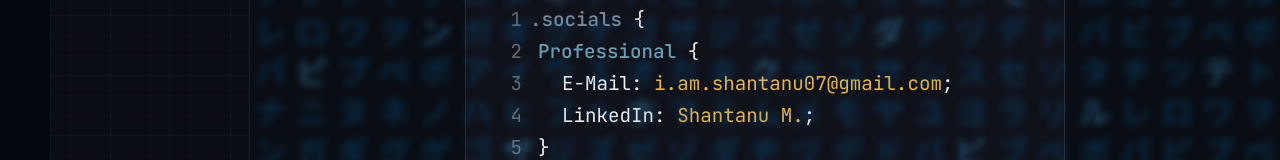
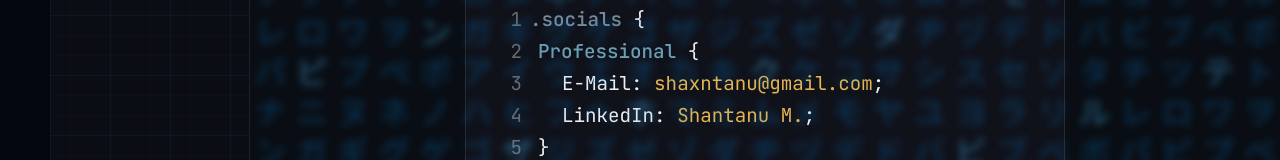
Before and after one commit to shaxntanu/VSCode-Portfolio, a Next.js app: page /contact in a window 1280 px wide. Shown: the part 375-535 px from the top of the page. Built offline with nearby package versions, Linux system fonts and the light colour scheme; no server answers; a web font is replaced by a local one.

Commit message:
Update ContactCode.tsx

```diff
--- a/components/ContactCode.tsx
+++ b/components/ContactCode.tsx
@@ -6,8 +6,8 @@ const contactCategories = [
     items: [
       {
         social: 'E-Mail',
-        link: 'i.am.shantanu07@gmail.com',
-        href: 'mailto:i.am.shantanu07@gmail.com',
+        link: 'shaxntanu@gmail.com',
+        href: 'mailto:shaxntanu@gmail.com',
       },
       {
         social: 'LinkedIn',
```
